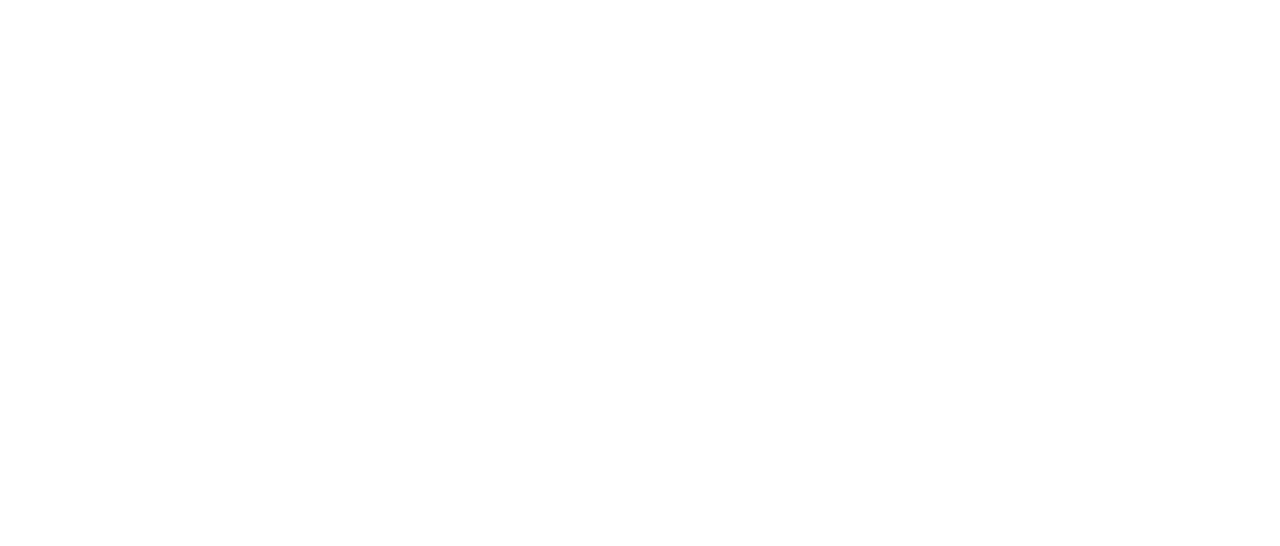
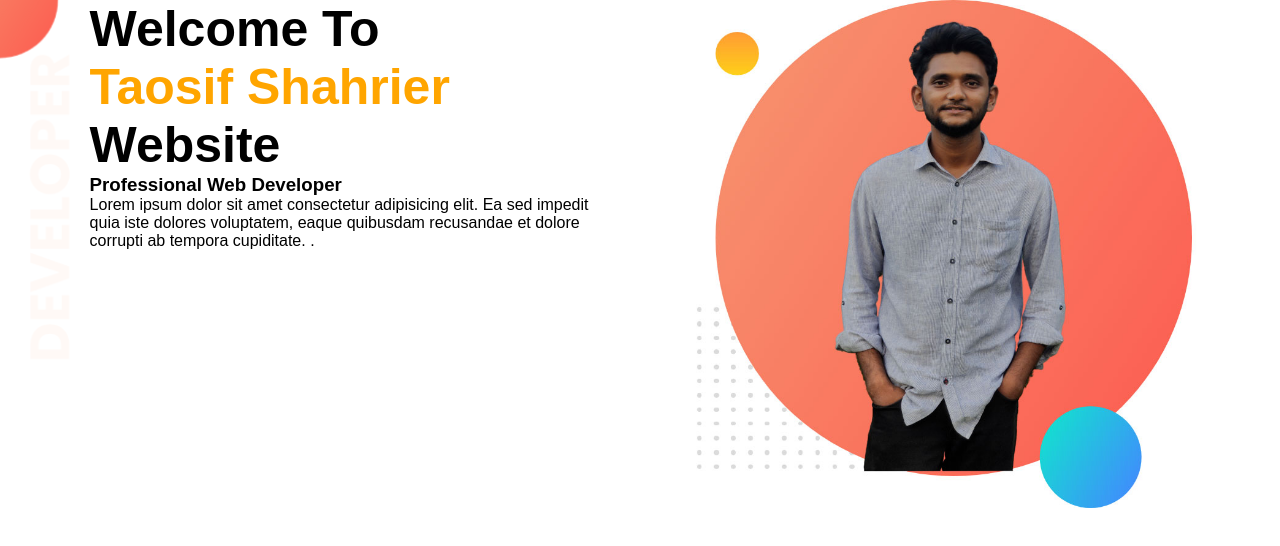
Before and after one commit to Taosif-Shahrier/portfolio, a plain HTML site: page index.html in a window 1280 px wide. Drawn offline with Linux system fonts and the light colour scheme.

Commit message:
top banneer section created

```diff
--- a/index.html
+++ b/index.html
@@ -5,9 +5,20 @@
     <meta http-equiv="X-UA-Compatible" content="IE=edge">
     <meta name="viewport" content="width=device-width, initial-scale=1.0">
     <title>Taosif Shahrier</title>
+    <link rel="preconnect" href="https://fonts.googleapis.com">
     <link rel="stylesheet" href="style.css">
 </head>
 <body>
-
+    <section class="top-bannner">
+        <div class="half-width">
+            <h1>Welcome To</h1>
+            <h1><span class="name-highlight">Taosif Shahrier</span> Website</h1>
+            <h3>Professional Web Developer</h3>
+            <p>Lorem ipsum dolor sit amet consectetur adipisicing elit. Ea sed impedit quia iste dolores voluptatem, eaque quibusdam recusandae et dolore corrupti ab tempora cupiditate. .</p>
+        </div>
+        <div class="half-width">
+            <img src="/image/my-bg.jpg" alt="" srcset="">
+        </div>
+    </section>
 </body>
 </html>
--- a/style.css
+++ b/style.css
@@ -0,0 +1,27 @@
+*{
+    font-family: 'Poppins', sans-serif;
+    margin: 0;
+    padding: 0;
+}
+h1{
+    font-size: 50px;
+}
+section{
+    height: 500px;
+}
+.name-highlight{
+    color: orange;
+}
+.top-bannner{
+    background-image: url("/image/top-banner.png");
+    background-repeat: no-repeat;
+}
+.half-width{
+    width: 40%;
+    float: left;
+    margin-left: 5%;
+    padding-left: 2%;
+}
+.half-width img{
+    width: 100%;
+}
```
Also changed, not shown: image/my-bg.jpg (added).
